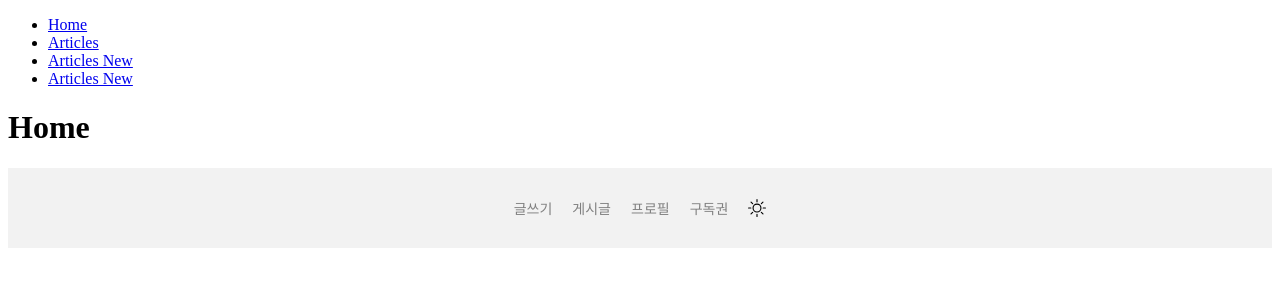
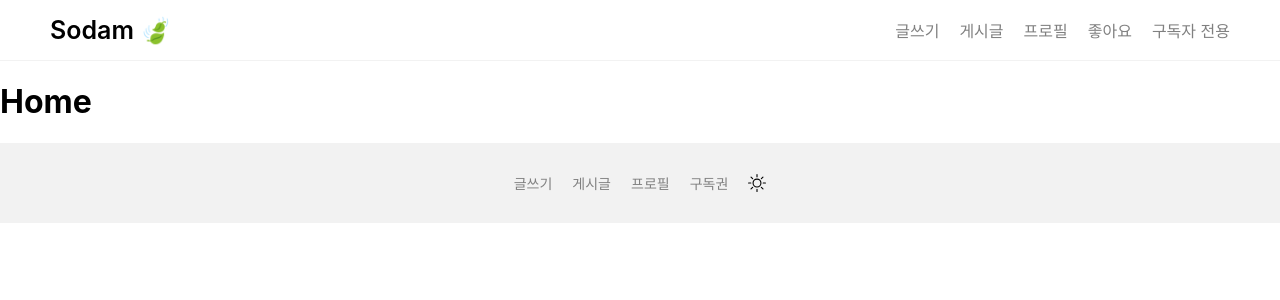
Before and after one commit to jongheonleee/Sodam, a React (Create React App) app in the folder sodam-frontend/: page / in a window 1280 px wide. Shown: the top 300 px of the page. Built offline with nearby package versions, Linux system fonts and the light colour scheme.

Commit message:
[feat] 헤더 컴포넌트 구현

```diff
--- a/sodam-frontend/src/App.tsx
+++ b/sodam-frontend/src/App.tsx
@@ -2,19 +2,18 @@ import React, {useContext} from 'react';
 import { Route, Routes, Navigate, Link} from "react-router-dom";
 import Footer from './components/Footer';
 import ThemeContext, {ThemeContextProvider} from "./context/ThemeContext";
+import Header from "./components/Header";
 
 function App() {
+    // 다크모드, 화이트 모드 처리
     const context = useContext(ThemeContext);
+
+    // auth 체크, 추후에 context에서 개발해서 활용
 
     return (
       <>
-          <ThemeContextProvider>
-              <ul>
-                  <li><Link to="/">Home</Link></li>
-                  <li><Link to="/articles">Articles</Link></li>
-                  <li><Link to="/articles/new">Articles New</Link></li>
-                  <li><Link to="/articles/edit">Articles New</Link></li>
-              </ul>
+          <div className={context.theme === 'light' ? 'white' : 'dark'}>
+              <Header />
 
               <Routes>
                   <Route path="/" element={<h1>Home</h1>} />
@@ -22,13 +21,16 @@ function App() {
                   <Route path="/articles/:id" element={<h1>Articles Detail</h1>} />
                   <Route path="/articles/new" element={<h1>Articles New Page</h1>} />
                   <Route path="/articles/edit/:id" element={<h1>Articles Edit Page</h1>} />
+                  <Route path="/articles/like" element={<h1>Articles Like</h1>} />
                   <Route path="/profile" element={<h1>Profile Page</h1>} />
+                  <Route path="/subscription" element={<h1>Subscription Page</h1>} />
+                  <Route path="/secretes" element={<h1>Subscription Articles[secretes]</h1>} />
                   <Route path="/subscription" element={<h1>Subscription Page</h1>} />
                   <Route path="*" element={<Navigate replace to="/" />} />
               </Routes>
 
               <Footer />
-          </ThemeContextProvider>
+          </div>
       </>
   );
 }
--- a/sodam-frontend/src/components/Footer.tsx
+++ b/sodam-frontend/src/components/Footer.tsx
@@ -7,10 +7,6 @@ import { BsSun, BsMoonFill } from "react-icons/bs";
 export default function Footer() {
     // 컨텍스트 조회하여 다크모드/화이트모드 처리함
     const context = useContext(ThemeContext);
-    console.log(context);
-    console.log(context.theme);
-    console.log(localStorage.theme);
-    context.toggleMode();
 
     return (
         <footer>
@@ -23,18 +19,12 @@ export default function Footer() {
                 {context.theme === 'light' ? (
                     <BsSun
                         className="footer__theme-btn"
-                        onClick={() => {
-                            console.log('Toggle mode clicked');
-                            context.toggleMode();
-                        }}
+                        onClick={context.toggleMode}
                     />
                 ) : (
                     <BsMoonFill
                         className="footer__theme-btn"
-                        onClick={() => {
-                            console.log('Toggle mode clicked');
-                            context.toggleMode();
-                        }}
+                        onClick={context.toggleMode}
                     />
                 )}
             </>
--- /dev/null
+++ b/sodam-frontend/src/components/Header.tsx
@@ -0,0 +1,16 @@
+import {Link} from "react-router-dom";
+
+export default function Header() {
+    return (
+        <header className="header">
+            <Link to="/" className="header__logo">Sodam 🍃</Link>
+            <div>
+                <Link to="/articles/new">글쓰기</Link>
+                <Link to="/articles">게시글</Link>
+                <Link to="/profile">프로필</Link>
+                <Link to="/articlles/like">좋아요</Link>
+                <Link to="/secretes">구독자 전용</Link>
+            </div>
+        </header>
+    )
+}
--- a/sodam-frontend/src/index.css
+++ b/sodam-frontend/src/index.css
@@ -1,3 +1,46 @@
+body {
+  margin: 0;
+  font-family: -apple-system, BlinkMacSystemFont, "Segoe UI", "Roboto", "Oxygen",
+  "Ubuntu", "Cantarell", "Fira Sans", "Droid Sans", "Helvetica Neue",
+  sans-serif;
+  -webkit-font-smoothing: antialiased;
+  -moz-osx-font-smoothing: grayscale;
+}
+
+code {
+  font-family: source-code-pro, Menlo, Monaco, Consolas, "Courier New",
+  monospace;
+}
+
+/* header */
+
+header {
+  display: flex;
+  justify-content: space-between;
+  /* flex-direction: row-reverse; */
+  border-bottom: 1px solid #f2f2f2;
+  padding: 10px 40px;
+  min-height: 40px;
+  align-items: center;
+}
+
+header .header__logo {
+  color: black;
+  font-weight: 600;
+  font-size: 25px;
+}
+
+header a {
+  margin: 0px 10px;
+  text-decoration: none;
+  color: gray;
+}
+
+header a:focus,
+header a:hover {
+  color: black;
+}
+
 /* footer */
 footer {
   background-color: #f2f2f2;
--- a/sodam-frontend/src/index.tsx
+++ b/sodam-frontend/src/index.tsx
@@ -3,14 +3,15 @@ import ReactDOM from 'react-dom/client';
 import './index.css';
 import App from './App';
 import { BrowserRouter as Router } from 'react-router-dom';
+import {ThemeContextProvider} from "./context/ThemeContext";
 
 const root = ReactDOM.createRoot(
   document.getElementById('root') as HTMLElement
 );
 root.render(
-  <React.StrictMode>
-      <Router>
-          <App />
-      </Router>
-  </React.StrictMode>
+    <ThemeContextProvider>
+        <Router>
+            <App />
+        </Router>
+    </ThemeContextProvider>
 );
```
